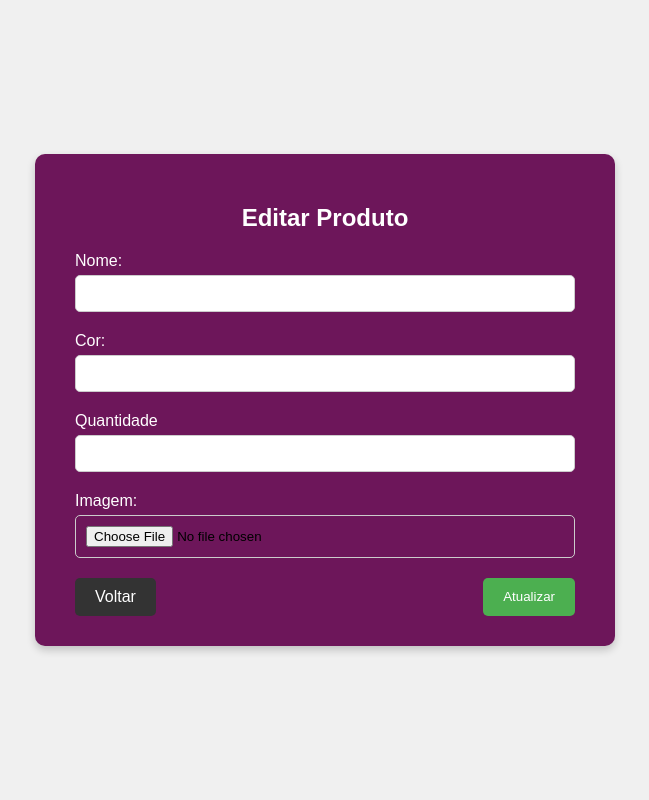
After one commit to RafaelaNunes/UrbanVibes, a PHP site: page /views/Produtos/edit_produto.php in a window 1280 px wide. The commit adds this page. Shown: the whole page, without its empty margins (315-964 px from the left). Run offline with PHP 8.4, Linux system fonts and the light colour scheme; the template is opened without the code that fills it, so the values that code supplies are empty; a user stored in the database is signed in.

Commit message:
Edit e delete produto

```diff
--- a/src/views/Fornecedor/fornecedor.php
+++ b/src/views/Fornecedor/fornecedor.php
@@ -25,7 +25,7 @@ if(!empty($_GET['search'])){
 </head>
 <body>
 
-   <!-- ----------------------------- TOPO -------------------------------->
+   <!-- ----------------------------- Menu -------------------------------->
    <div class="menu">
     <div class="barra">
 
@@ -42,7 +42,7 @@ if(!empty($_GET['search'])){
 
 </div>
 
-  <!-- ----------------------------- TOPO -------------------------------->
+  <!-- ----------------------------- Conteudo -------------------------------->
 
 
 
@@ -76,7 +76,7 @@ if(!empty($_GET['search'])){
 
         <?php
         while ($user_fornecedor = mysqli_fetch_assoc($result)) {
-          $num_colunas=
+
           $classe = ($user_fornecedor['idfornecedor'] % 2 == 0) ? 'linhaBranca' : 'linhaCinza';
 
               echo "<tr class='$classe'>";
--- /dev/null
+++ b/src/views/Produtos/edit_produto.php
@@ -0,0 +1,82 @@
+<?php
+include('../../includes/protect.php');
+include('../../config/conexao.php');
+
+
+if(!empty($_GET['idProduto'])){
+
+    $id = $_GET['idProduto'];
+
+    $sql = "SELECT * FROM `produto` WHERE idProduto=$id";
+    $result = mysqli_query($conexao, $sql);
+
+
+    if($result->num_rows){
+        while($produto = mysqli_fetch_assoc($result)){
+        $nome = $produto['nome'];
+        $cor =  $produto['cor'];
+        $quantidade =  $produto['quantidade'];
+        $imagem =  $produto['imagem'];
+
+        }
+
+
+
+    }else{
+        header('Location produto.php');
+    }
+}
+
+?>
+
+
+
+<!DOCTYPE html>
+<html lang="pt-BR">
+<head>
+    <meta charset="UTF-8">
+    <meta name="viewport" content="width=device-width, initial-scale=1.0">
+    <link rel="stylesheet" type="text/css" href="../../css/stylesFormulario.css">
+    <title>Produto</title>
+</head>
+<body>
+
+<div class="containerFormulario">
+    <div class="areaFormulario">
+        <form action="script_edit_produto.php" method="POST">
+
+            <h2 class="tituloFormulario">Editar Produto</h2>
+
+            <div class="campoFormulario">
+                <label class="labelFormulario">Nome:</label>
+                <input class="campo_formulario" type="text" name="nome" value = "<?php echo $nome?>" >
+            </div>
+
+            <div class="campoFormulario">
+                <label class="labelFormulario">Cor:</label>
+                <input class="campo_formulario" type="text" name="cor" value = "<?php echo $cor?>" >
+            </div>
+
+            <div class="campoFormulario">
+                <label class="labelFormulario">Quantidade</label>
+                <input class="campo_formulario" type="text" name="quantidade" value = "<?php echo $quantidade?>">
+            </div>
+
+            <div class="campoFormulario">
+                <label class="labelFormulario">Imagem:</label>
+                <input class="campo_formulario" type="file" name="imagem" value = "<?php echo $imagem?> ">
+            </div>
+
+            <div class="areaAcao">
+                <a href="produto.php" class="botao voltar">Voltar</a>
+                <button type="submit" name ="atualizar" class="botao cadastrar">Atualizar</button>
+            </div>
+
+            <input class="campo_formulario" type="hidden" name="id" value = "<?php echo $id?>" required>
+
+        </form>
+    </div>
+</div>
+
+</body>
+</html>
```
Also changed, not shown: src/views/Produtos/delete_produto.php (added, +39 -0 lines), src/views/Produtos/produto.php (+29 -16 lines), src/views/Produtos/script_edit_produto.php (added, +25 -0 lines), src/Imagens/Captura de Tela (2).png (added).
